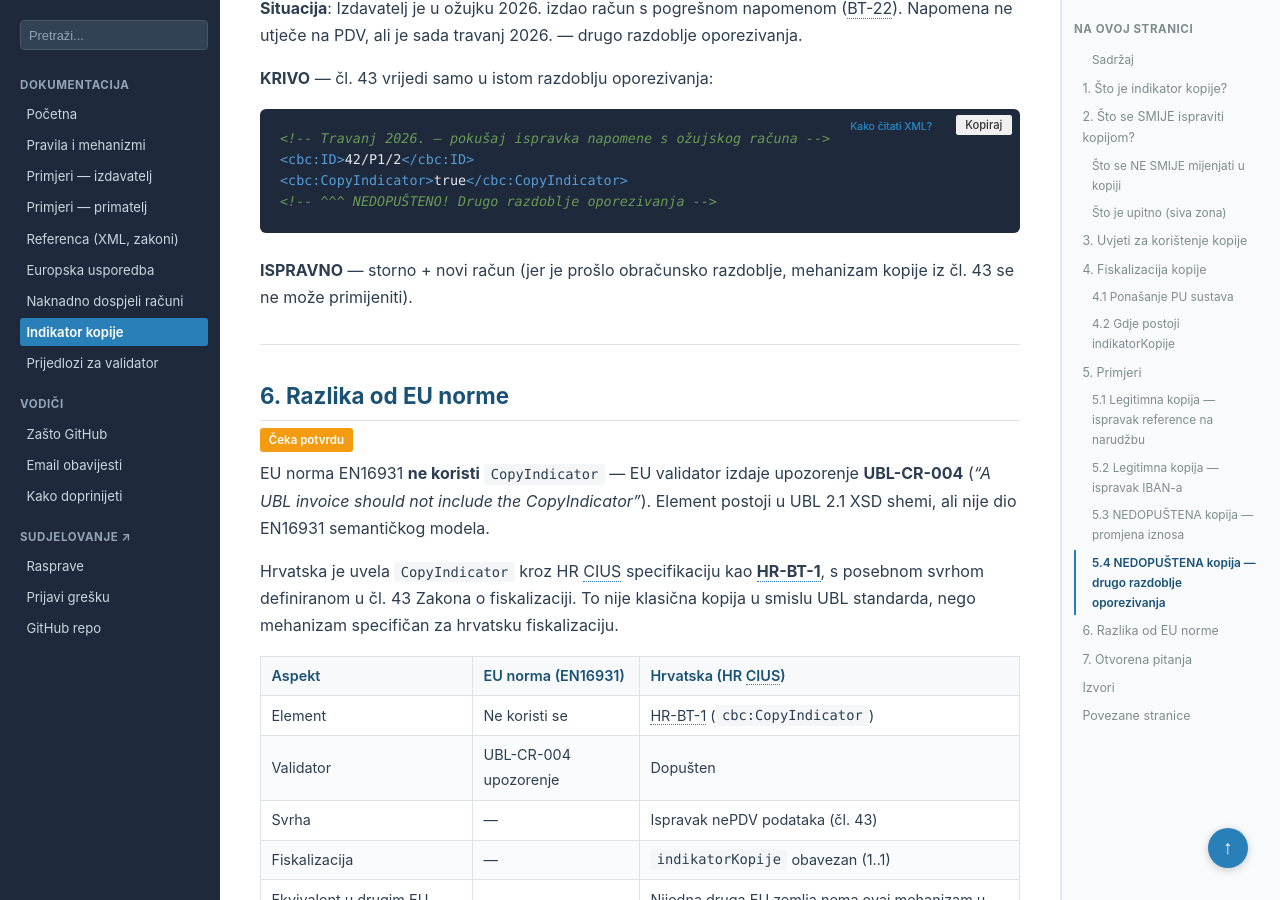
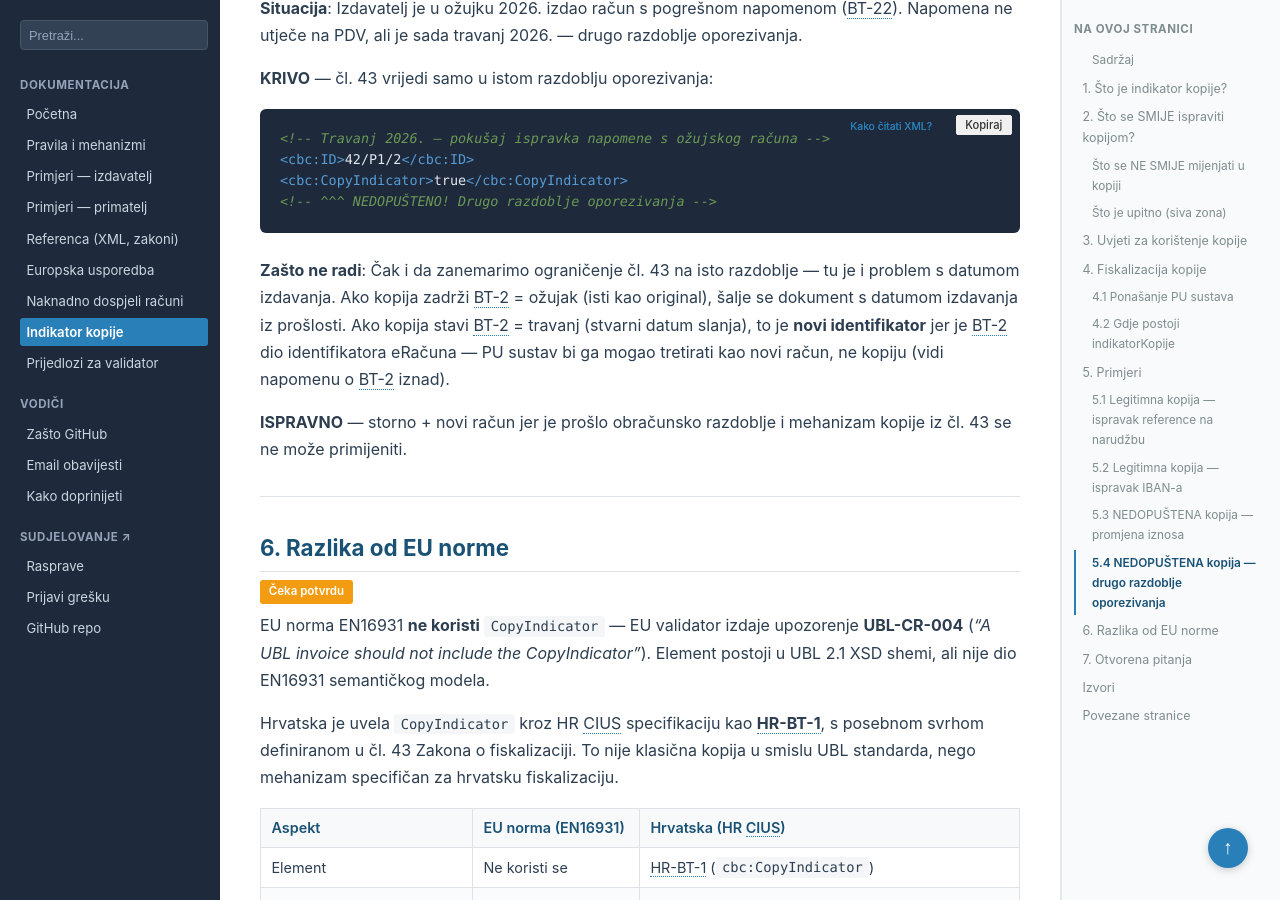
Before and after one commit to dageci/eracun-fiskalizacija-datumi, a Jekyll site: the page built from docs/indikator-kopije.md, in a window 1280 px wide and 900 px high, scrolled down 9305 px. Built offline with Jekyll 4.4.1, drawn with Linux system fonts in a browser that asks for light colours; some of the changed text lies outside the part shown.

Commit message:
5.4 drugo razdoblje: dodano objašnjenje zašto ne radi i s BT-2 problemom

````diff
--- a/docs/indikator-kopije.md
+++ b/docs/indikator-kopije.md
@@ -277,7 +277,9 @@ Fiskalizacija: `<indikatorKopije>true</indikatorKopije>`
 <!-- ^^^ NEDOPUŠTENO! Drugo razdoblje oporezivanja -->
 ```
 
-**ISPRAVNO** — storno + novi račun (jer je prošlo obračunsko razdoblje, mehanizam kopije iz čl. 43 se ne može primijeniti).
+**Zašto ne radi**: Čak i da zanemarimo ograničenje čl. 43 na isto razdoblje — tu je i problem s datumom izdavanja. Ako kopija zadrži BT-2 = ožujak (isti kao original), šalje se dokument s datumom izdavanja iz prošlosti. Ako kopija stavi BT-2 = travanj (stvarni datum slanja), to je **novi identifikator** jer je BT-2 dio identifikatora eRačuna — PU sustav bi ga mogao tretirati kao novi račun, ne kopiju (vidi napomenu o BT-2 iznad).
+
+**ISPRAVNO** — storno + novi račun jer je prošlo obračunsko razdoblje i mehanizam kopije iz čl. 43 se ne može primijeniti.
 
 ---
 
````
